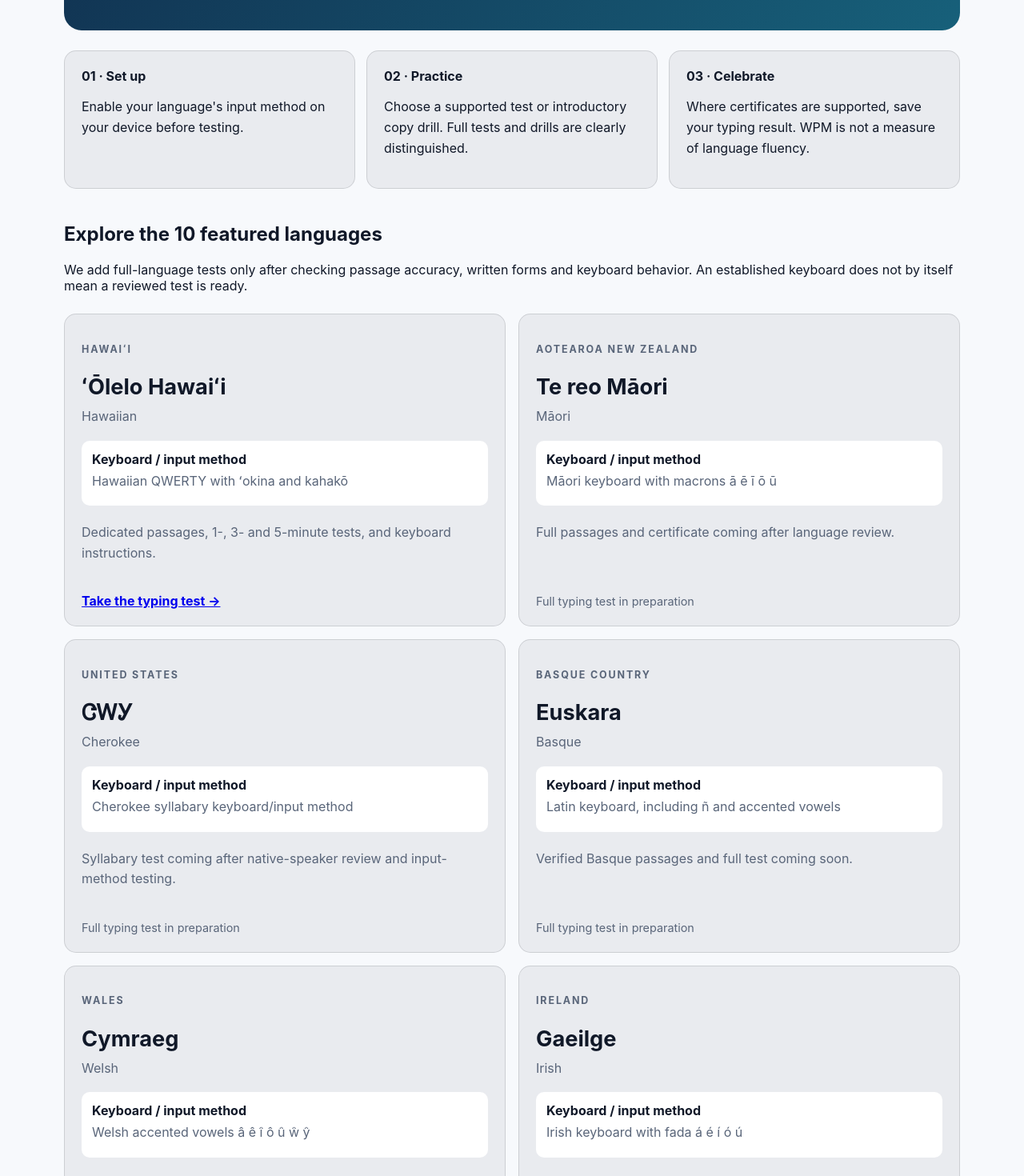
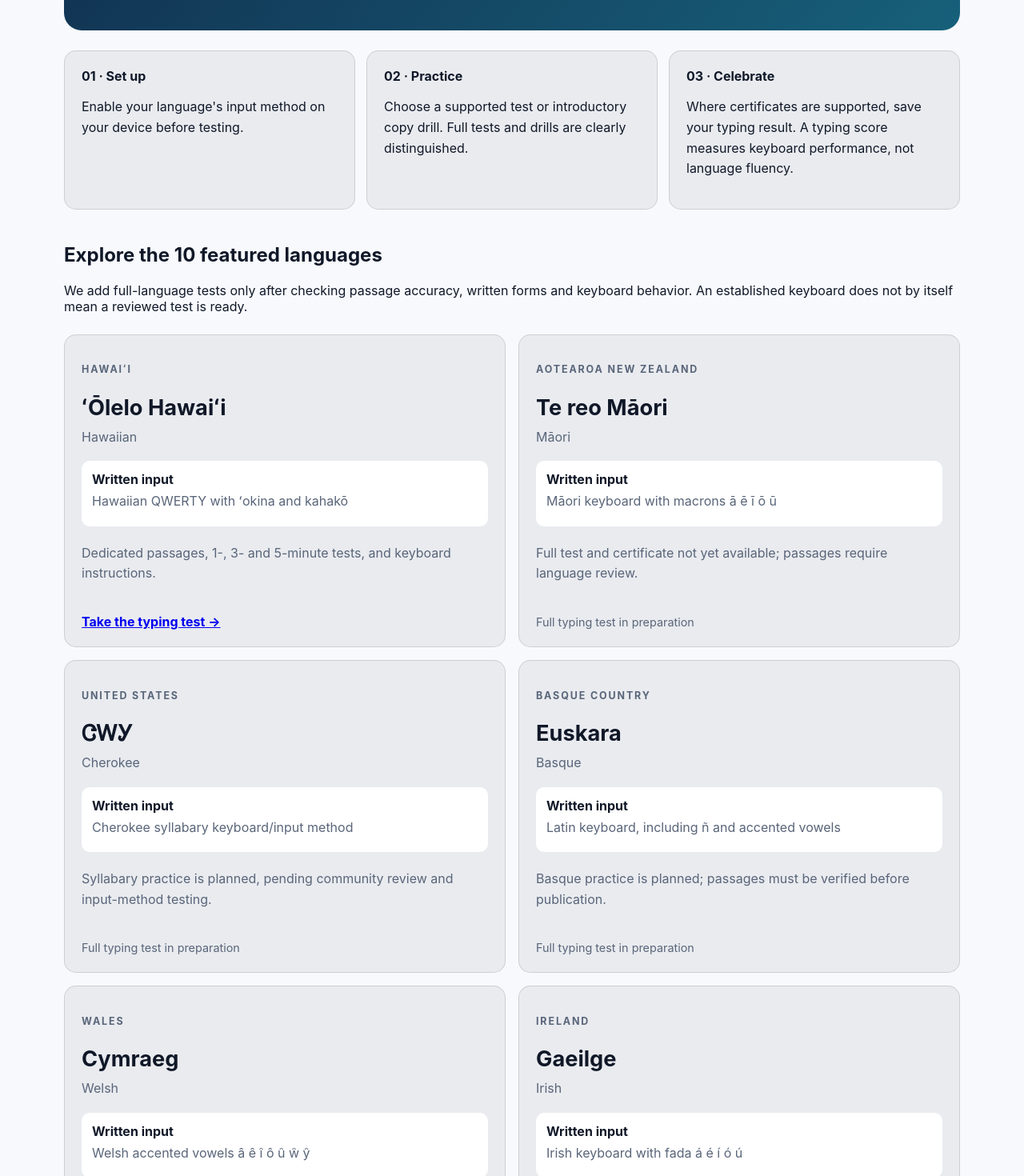
Before and after one commit to Lahainalindsay/TypeWell, a Next.js app: page /language-revival in a window 1280 px wide. Shown: the part 560-2030 px from the top of the page at 80% size. Built offline with nearby package versions, Linux system fonts and the light colour scheme.

Commit message:
Clarify language practice availability and avoid unsupported certificate claims

```diff
--- a/app/language-revival/page.tsx
+++ b/app/language-revival/page.tsx
@@ -5,7 +5,7 @@ import styles from './page.module.css';
 
 export const metadata: Metadata = {
   title: 'Living Language Typing Tests & Keyboard Guides | WPMTest',
-  description: 'Explore living-language keyboard layouts, character drills, typing tests and downloadable practice certificates. Discover the stories of language revival on our companion blog.',
+  description: 'Explore living-language keyboard layouts, character drills, typing tests and typing results. Discover the stories of language revival on our companion blog.',
   alternates: { canonical: absoluteUrl('/language-revival/') }
 };
 
@@ -13,9 +13,9 @@ const stories = 'https://wpmtest-language-revival.lahainalindsay9111.chatgpt.sit
 type Entry = { name: string; native: string; region: string; layout: string; test?: string; detail: string };
 const featured: Entry[] = [
  {name:'Hawaiian',native:'ʻŌlelo Hawaiʻi',region:'Hawaiʻi',layout:'Hawaiian QWERTY with ʻokina and kahakō',test:'/haw/hawaiian-typing-test/',detail:'Dedicated passages, 1-, 3- and 5-minute tests, and keyboard instructions.'},
- {name:'Māori',native:'Te reo Māori',region:'Aotearoa New Zealand',layout:'Māori keyboard with macrons ā ē ī ō ū',detail:'Full passages and certificate coming after language review.'},
- {name:'Cherokee',native:'ᏣᎳᎩ',region:'United States',layout:'Cherokee syllabary keyboard/input method',detail:'Syllabary test coming after native-speaker review and input-method testing.'},
- {name:'Basque',native:'Euskara',region:'Basque Country',layout:'Latin keyboard, including ñ and accented vowels',detail:'Verified Basque passages and full test coming soon.'},
+ {name:'Māori',native:'Te reo Māori',region:'Aotearoa New Zealand',layout:'Māori keyboard with macrons ā ē ī ō ū',detail:'Full test and certificate not yet available; passages require language review.'},
+ {name:'Cherokee',native:'ᏣᎳᎩ',region:'United States',layout:'Cherokee syllabary keyboard/input method',detail:'Syllabary practice is planned, pending community review and input-method testing.'},
+ {name:'Basque',native:'Euskara',region:'Basque Country',layout:'Latin keyboard, including ñ and accented vowels',detail:'Basque practice is planned; passages must be verified before publication.'},
  {name:'Welsh',native:'Cymraeg',region:'Wales',layout:'Welsh accented vowels â ê î ô û ŵ ŷ',test:'/language-revival/welsh/typing-test/',detail:'Character-copy drill available; full passages pending review.'},
  {name:'Irish',native:'Gaeilge',region:'Ireland',layout:'Irish keyboard with fada á é í ó ú',test:'/language-revival/irish/typing-test/',detail:'Character-copy drill available; full passages pending review.'},
  {name:'Scottish Gaelic',native:'Gàidhlig',region:'Scotland',layout:'Grave accents à è ì ò ù',test:'/language-revival/scottish-gaelic/typing-test/',detail:'Character-copy drill available; full passages pending review.'},
@@ -27,9 +27,9 @@ export default function Page() {
  return <main id="main-content" tabIndex={-1} className={styles.page}>
   <Breadcrumbs items={[{name:'Language Revival',url:'/language-revival/'}]}/>
   <header className={styles.hero}><p className={styles.eyebrow}>WPMTEST · LIVING LANGUAGES</p><h1>Make room for every language on the keyboard.</h1><p>Find a keyboard layout, practice written characters or full passages, and record your typing progress. Stories about language suppression, preservation and renewal live on our separate Language Revival blog.</p><a className={styles.storyLink} href={stories} target="_blank" rel="noopener noreferrer">Read the Language Revival stories ↗</a></header>
-  <section className={styles.instructions} aria-label="How it works"><div><b>01 · Set up</b><p>Enable your language's input method on your device before testing.</p></div><div><b>02 · Practice</b><p>Choose a supported test or introductory copy drill. Full tests and drills are clearly distinguished.</p></div><div><b>03 · Celebrate</b><p>Where certificates are supported, save your typing result. WPM is not a measure of language fluency.</p></div></section>
+  <section className={styles.instructions} aria-label="How it works"><div><b>01 · Set up</b><p>Enable your language's input method on your device before testing.</p></div><div><b>02 · Practice</b><p>Choose a supported test or introductory copy drill. Full tests and drills are clearly distinguished.</p></div><div><b>03 · Celebrate</b><p>Where certificates are supported, save your typing result. A typing score measures keyboard performance, not language fluency.</p></div></section>
   <section aria-labelledby="language-heading"><h2 id="language-heading">Explore the 10 featured languages</h2><p>We add full-language tests only after checking passage accuracy, written forms and keyboard behavior. An established keyboard does not by itself mean a reviewed test is ready.</p>
-  <div className={styles.grid}>{featured.map(item=><article className={styles.card} key={item.name}><p className={styles.region}>{item.region}</p><h3>{item.native}</h3><p className={styles.english}>{item.name}</p><div className={styles.layout}><b>Keyboard / input method</b><p>{item.layout}</p></div><p>{item.detail}</p><div className={styles.actions}>{item.test?<a href={item.test}>{item.name==='Hawaiian'?'Take the typing test →':'Open character practice →'}</a>:<span>Full typing test in preparation</span>}</div></article>)}</div></section>
-  <section className={styles.footer}><h2>Beyond the keyboard</h2><p>Every language belongs to people and communities, not to a typing score. Visit the companion site for language histories and ongoing community-led revival efforts.</p><a href={stories} target="_blank" rel="noopener noreferrer">Visit the Language Revival blog ↗</a><p className={styles.note}>Story links currently open the blog's homepage until individual article URLs are published and verified.</p></section>
+  <div className={styles.grid}>{featured.map(item=><article className={styles.card} key={item.name}><p className={styles.region}>{item.region}</p><h3>{item.native}</h3><p className={styles.english}>{item.name}</p><div className={styles.layout}><b>Written input</b><p>{item.layout}</p></div><p>{item.detail}</p><div className={styles.actions}>{item.test?<a href={item.test}>{item.name==='Hawaiian'?'Take the typing test →':'Open character practice →'}</a>:<span>Full typing test in preparation</span>}</div></article>)}</div></section>
+  <section className={styles.footer}><h2>Beyond the keyboard</h2><p>Every language belongs to people and communities, not to a typing score. Visit the companion site for language histories and ongoing community-led revival efforts.</p><a href={stories} target="_blank" rel="noopener noreferrer">Visit the Language Revival blog ↗</a><p className={styles.note}>The companion link opens the blog homepage. Individual story links will be added when their public URLs are confirmed.</p></section>
  </main>;
 }
```
